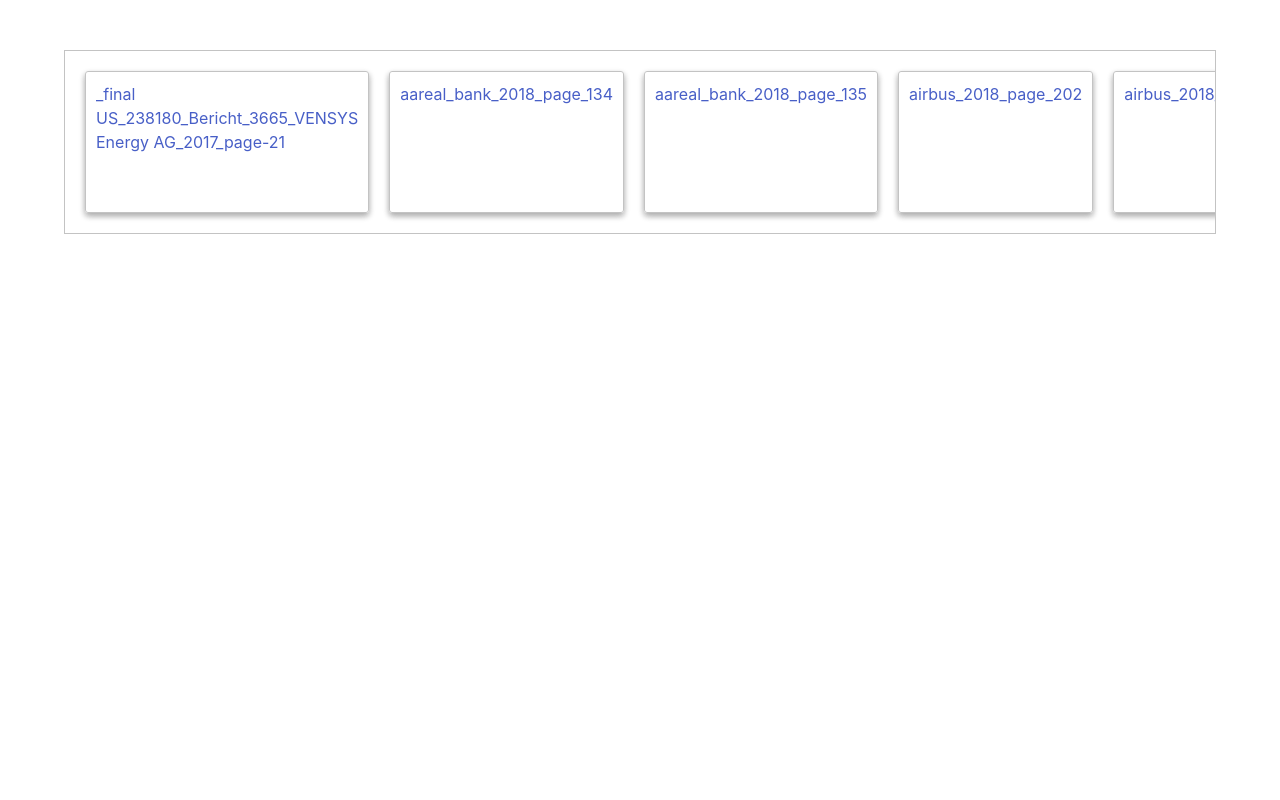
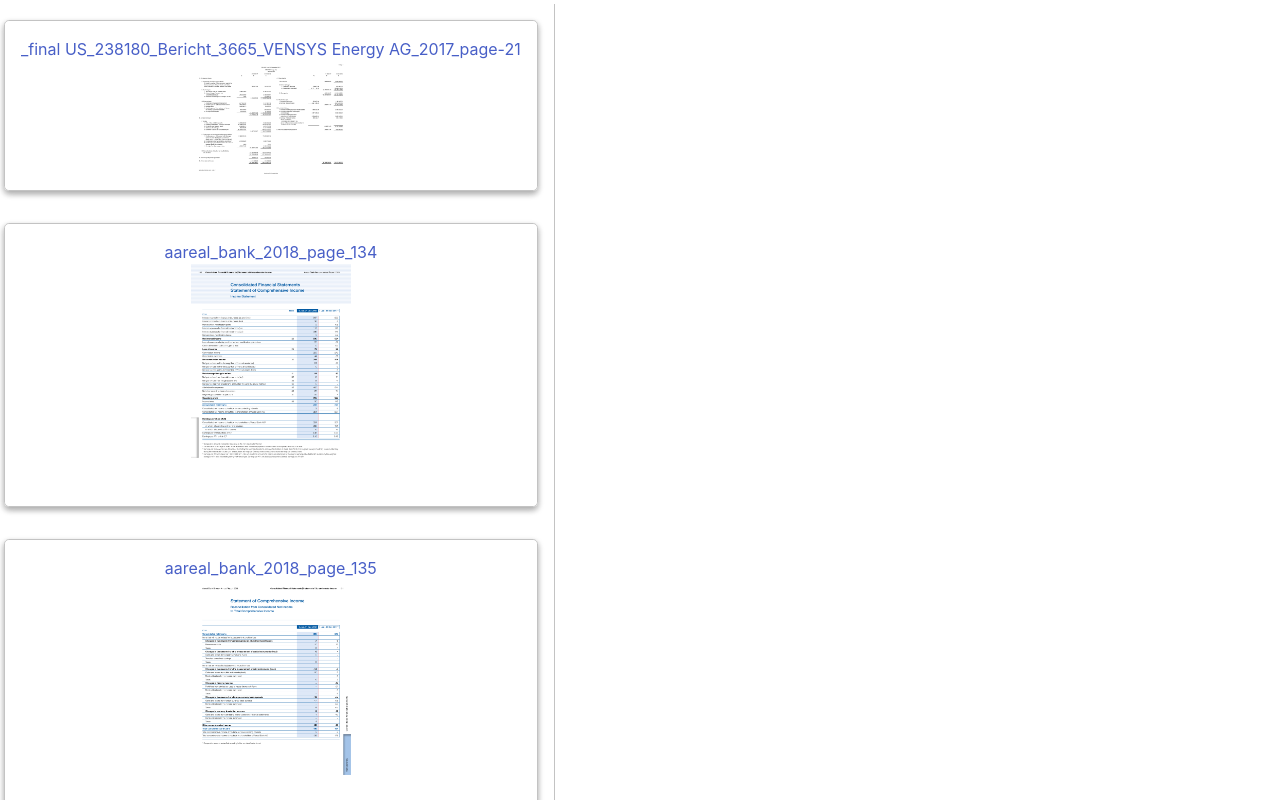
Before and after one commit to deepneuronlab/vue-image-box, a Vue app: page /#/ in a window 1280 px wide. Built offline with nearby package versions, Linux system fonts and the light colour scheme.

Commit message:
basic design change

```diff
--- a/src/App.vue
+++ b/src/App.vue
@@ -1,65 +1,26 @@
 <template>
-	<div class="container">
-		<div class="pages">
-			<router-link v-for="link in links"
-				:to="{name: 'PdfPage', params: {PageId: link}}"
-				:key="link"
-				:class="{'is-active' : link == $route}"
-				class="page-link"
-			>
-				{{link}}
-			</router-link>
+	<div class="main is-flex columns">
+		<dir class="column is-4-desktop is-2">
+			<ImagesColumn />
+		</dir>
+		<div class="pages column is-8">
+			<router-view/>
 		</div>
-		<router-view class="container"/>
 	</div>
 </template>
 
-<style scoped>
-	.pages {
-		margin: 50px 0;
-		display: flex;
-		padding: 10px;
-		border: 1px solid #c3c3c3;
-		overflow: scroll;
-	}
-	.page-link {
-		padding: 10px;
-		border: 1px solid #c3c3c3;
-		margin: 10px;
-		border-radius: 3px;
-		box-shadow: 0 3px 6px rgba(0,0,0,0.16), 0 3px 6px rgba(0,0,0,0.23);
-	}
-	.router-link-active {
-		background: #e7e7e7;
-	}
+<script>
+import ImagesColumn from '/src/components/ImagesColumn'
 
-</style>
-
-<script>
 export default {
-	data() {
-		return {
-			links: [
-        '_final US_238180_Bericht_3665_VENSYS Energy AG_2017_page-21',
-				'aareal_bank_2018_page_134',
-				'aareal_bank_2018_page_135',
-				'airbus_2018_page_202',
-				'airbus_2018_page_203',
-				'citi_2018_page_150',
-				'citi_2018_page_151',
-				'Elektronisches Exemplar_KAP_PPH_2018_page-24',
-				'JA_18_Nordevent_3_page-1',
-				'Özcan Getränke GmbH_JA 2017_page-03'
-            ]
-		}
-	},
-	created() {
-		let deferredPrompt;
-		window.addEventListener('beforeinstallprompt', (e) => {
-			// Stash the event so it can be triggered later.
-			deferredPrompt = e;
-			console.log(deferredPrompt);
-		});
+	components:{
+		ImagesColumn
 	}
 }
 </script>
+
+<style lang="sass" scoped>
+.column
+	padding: 0
+
+</style>
--- /dev/null
+++ b/src/components/ImagesColumn.vue
@@ -0,0 +1,72 @@
+<template>
+  <div class="pages is-flex">
+			<router-link v-for="link in links"
+				:to="{name: 'PdfPage', params: {PageId: link}}"
+				:key="link"
+				:class="{'is-active' : link == $route}"
+				class="pages__link is-flex"
+			>
+				<p> {{link}} </p>
+        <img class="pages__foto" :src="`data/${link}.png`" :alt="PageId">
+			</router-link>
+		</div>
+</template>
+
+<script>
+export default {
+	data() {
+		return {
+			links: [
+        '_final US_238180_Bericht_3665_VENSYS Energy AG_2017_page-21',
+				'aareal_bank_2018_page_134',
+				'aareal_bank_2018_page_135',
+				'airbus_2018_page_202',
+				'airbus_2018_page_203',
+				'citi_2018_page_150',
+				'citi_2018_page_151',
+				'Elektronisches Exemplar_KAP_PPH_2018_page-24',
+				'JA_18_Nordevent_3_page-1',
+				'Özcan Getränke GmbH_JA 2017_page-03'
+            ]
+		}
+	}
+}
+</script>
+
+<style lang="sass" scoped>
+.pages
+  flex-direction: column
+  border-right: 1px solid #c3c3c3
+  overflow-y: scroll
+  height: 100vh
+  position: fixed
+
+  &__link
+    padding: 1rem
+    border: 1px solid #c3c3c3
+    margin: 1rem
+    flex-direction: column
+    align-items: center
+    border-radius: .3rem
+    box-shadow: 0 3px 6px rgba(0,0,0,0.16), 0 3px 6px rgba(0,0,0,0.23)
+
+  &::-webkit-scrollbar
+    width: .25rem
+    height: .25rem
+
+  &::-webkit-scrollbar-track
+    border-radius: 1px
+
+  &::-webkit-scrollbar-thumb
+    background: red
+    border-radius: 0px
+
+  &::-webkit-scrollbar-thumb:hover
+    background: #b30000
+
+  &__foto
+    width: 10rem
+
+.router-link-active
+  background: #e7e7e7
+</style>
--- a/src/pages/PdfPage.vue
+++ b/src/pages/PdfPage.vue
@@ -1,5 +1,8 @@
 <template>
-    <div>
+    <div class="pdfPage">
+        <div>
+            <button>Add Label</button>
+        </div>
         <VueDragResize v-for="table in tables" :key="table.key"
             :isActive="false"
             :w="table.w"
@@ -9,31 +12,20 @@
             contentClass="box-shaddow"
             v-on:resizing="(r) => resize(table, r)"
             v-on:dragging="(r) => resize(table, r)"
-        >
-        </VueDragResize>
-		<img class="page-img" :src="`data/${PageId}.png`" alt="">
+        />
+		<img class="page-img" :src="`data/${PageId}.png`" :alt="PageId">
 	</div>
 </template>
-
-<style scoped>
-    .box-shaddow {
-        background: rgb(100, 0, 100, 0.3);
-    }
-    .page-img {
-        border: 1px solid #c3c3c3;
-    }
-</style>
-
 
 <script>
 import VueDragResize from 'vue-drag-resize';
 
 export default {
-	components: {
+    components: {
         VueDragResize
 	},
 	props: {
-		PageId: {type: String, default: null},
+        PageId: {type: String, default: null},
     },
     created() {
         this.getData()
@@ -48,8 +40,6 @@
             tables: [],
         }
     },
-    mounted(){
-        },
     methods: {
         resize(table, newRect) {
             table.w = newRect.width
@@ -67,7 +57,6 @@
             }
             fetch(`data/${this.PageId}.xml`).then(res => res.text())
             .then(xml => {
-                console.log(xml)
                 var parseString = require('xml2js').parseString;
                 parseString(xml, (err, result) => {
                     this.tables = result.annotation.object.map((i, k) => {
@@ -87,3 +76,15 @@
     }
 }
 </script>
+
+<style scoped lang="sass">
+.pdfPage
+    position: relative
+    margin: 5rem 0 0 0
+
+.box-shaddow
+  background-color: rgba(100, 0, 100, 0.3)
+
+.page-img
+  border: 1px solid #c3c3c3
+</style>
--- a/src/router.js
+++ b/src/router.js
@@ -10,7 +10,7 @@
     // mode: 'history',
     routes: [
         {
-            meta: {title: 'PDF page'},
+            meta: { title: 'PDF page' },
             path: '/pdf-page/:PageId',
             name: 'PdfPage',
             props: true,
@@ -20,8 +20,8 @@
 })
 
 router.beforeEach((to, from, next) => {
-  document.title = to.params.PageId,
-  next()
+    document.title = to.params.PageId,
+        next()
 })
 
 export default router
```
